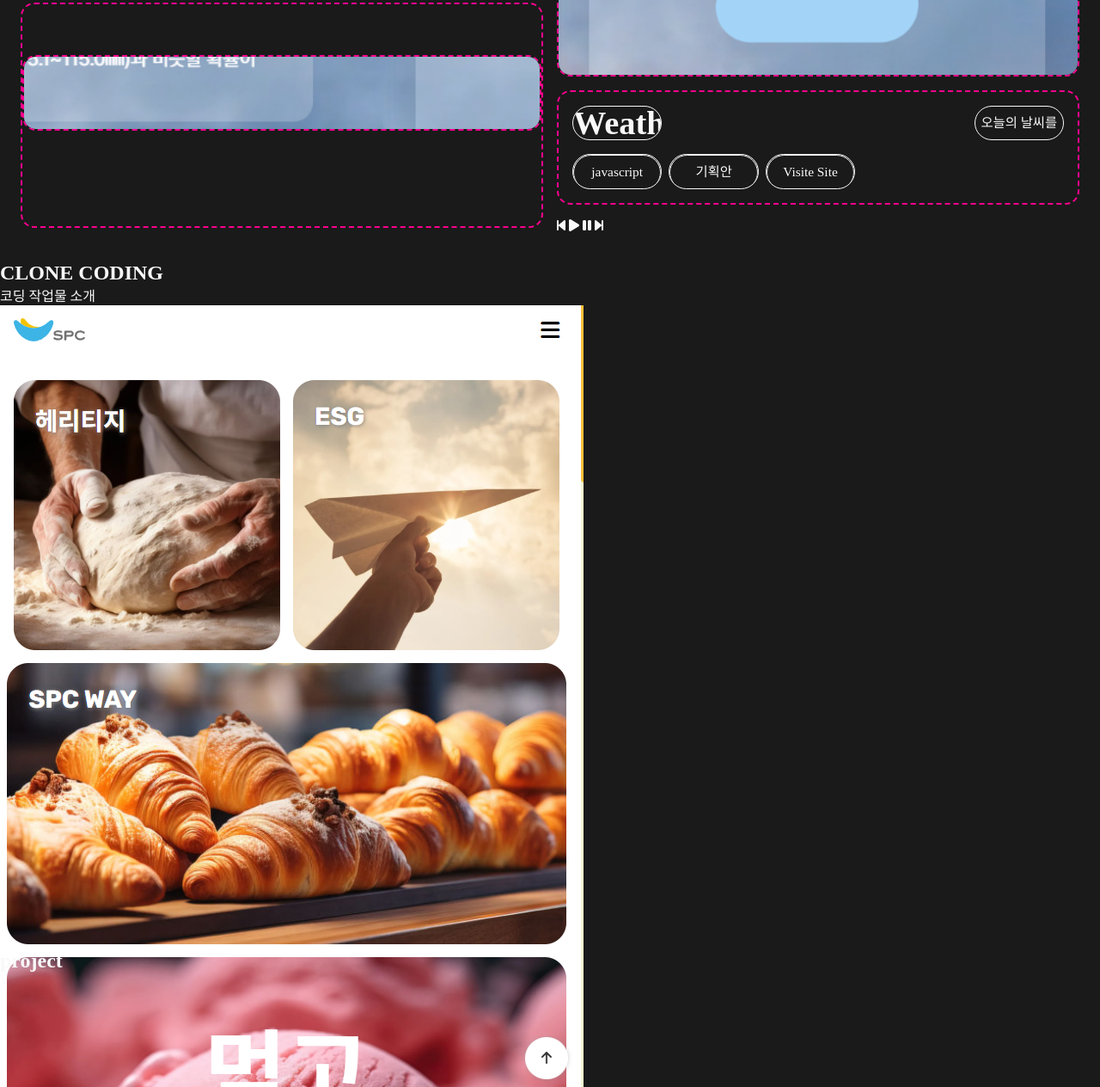
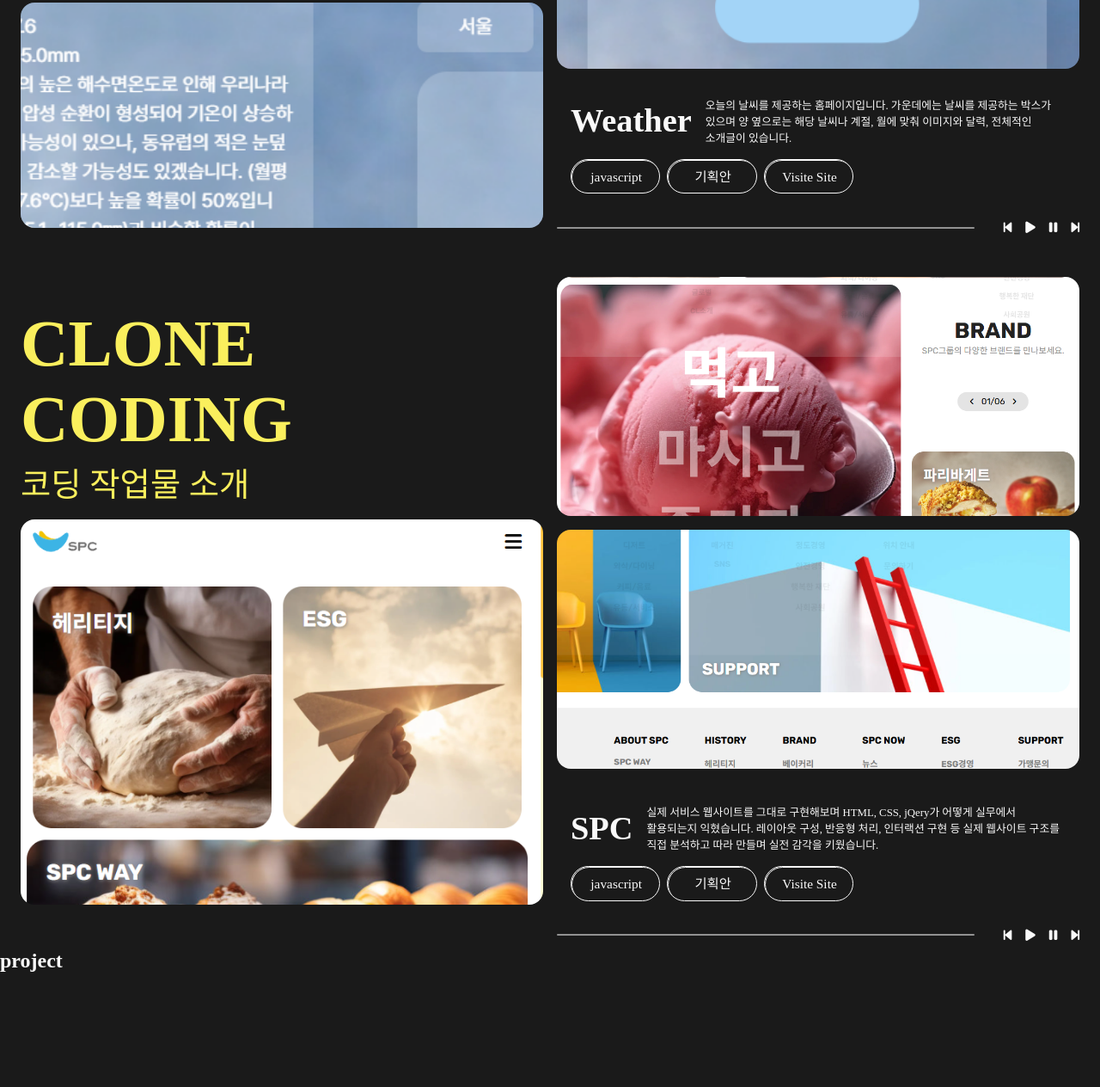
Before and after one commit to jjangminu/minpp, a plain HTML site: page main.html in a window 1280 px wide. Shown: the part 3126-4390 px from the top of the page at 86% size. Drawn offline with nearby package versions, Linux system fonts and the light colour scheme; a script that the page names is missing; a web font is replaced by a local one.

Commit message:
mainclonecss

```diff
--- a/css/main.css
+++ b/css/main.css
@@ -978,6 +978,7 @@
   gap: 1rem;
   box-sizing: border-box;
   align-items: center;
+  position: relative;
 }
 .codingHard > div {
   width: calc(100% / 2 - 2rem);
@@ -1009,7 +1010,7 @@
 .codingHard .left h2 {
   font-size: 6vw;
 }
-.codingHard .left ul {
+.codingHard .left > ul {
   height: 80%;
   width: 100%;
   display: flex;
@@ -1018,12 +1019,11 @@
   align-items: center;
   gap: 1rem;
 }
-.codingHard .left ul li {
+.codingHard .left > ul > li {
   width: 100%;
   height: calc(100% / 2 - 1rem);
   border-radius: 1rem;
   overflow: hidden;
-  border: 2px dashed #ff008e;
   box-sizing: border-box;
 }
 /* codingHard right */
@@ -1038,7 +1038,6 @@
   height: 75%;
   border-radius: 1rem;
   overflow: hidden;
-  border: 2px dashed #ff008e;
   box-sizing: border-box;
 }
 .codingHard .right .detail {
@@ -1047,7 +1046,6 @@
   justify-content: center;
   gap: 1rem;
   box-sizing: border-box;
-  border: 2px dashed #ff008e;
   padding: 1rem;
   border-radius: 1rem;
 }
@@ -1061,11 +1059,11 @@
 .codingHard .right .detail .wrap h4 {
   font-size: 3vw;
 }
-.codingHard .right .detail ul {
+.codingHard .right .detail .visit {
   display: flex;
   gap: 0.5rem;
 }
-.codingHard .right .detail ul li {
+.codingHard .right .detail .visit li {
   border-radius: 5rem;
   border: 1px solid #f9f9f9;
   overflow: hidden;
@@ -1083,12 +1081,209 @@
   background-color: #f9f9f9;
   color: #1a1a1a;
 }
-.codingHard .two,
-.codingHard .three {
+.codingHard .right .nav {
+  width: 100%;
+  position: relative;
+  display: flex;
+  justify-content: space-between;
+  align-items: center;
+}
+.codingHard .right .nav::before {
+  width: 80%;
+  height: 2px;
+  background-color: #f9f9f98a;
+  top: 0;
+  content: "";
+  border-radius: 1rem;
+}
+.codingHard .right .nav .line {
+  width: 0%;
+  background-color: #ff008e;
+  height: 2px;
+  position: absolute;
+  border-radius: 1rem;
+  transition: 0.5s;
+  transition: width 3s linear;
+}
+.codingHard .right .nav .button {
+  display: flex;
+  justify-content: center;
+  align-items: center;
+  gap: 1rem;
+  font-size: 1.2vw;
+}
+.codingHard .right .nav .button i {
+  cursor: pointer;
+  transition: 0.5s;
+}
+.codingHard .right .nav .button i:hover {
+  color: #ff008e;
+}
+.codingHard .roll li:nth-child(2),
+.codingHard .roll li:nth-child(3) {
   display: none;
 }
-
-/* aboutMe */
+.codingHard .nav .button i.on {
+  color: #ff008e;
+}
+
+/* codingClone */
+.codingClone {
+  display: flex;
+  justify-content: center;
+  gap: 1rem;
+  box-sizing: border-box;
+  align-items: center;
+  position: relative;
+}
+.codingClone > div {
+  width: calc(100% / 2 - 2rem);
+  box-sizing: border-box;
+  padding: 2rem 0;
+  height: 95%;
+}
+.codingClone img {
+  width: 100%;
+  height: 100%;
+  object-fit: cover;
+  transition: 0.5s;
+  cursor: pointer;
+}
+.codingClone img:hover {
+  transform: scale(1.2);
+}
+/* codingHard left */
+.codingClone .left {
+  display: flex;
+  flex-direction: column;
+  gap: 1rem;
+  justify-content: space-between;
+}
+.codingClone .left .txtWrap {
+  color: #faef5d;
+  font-size: 3vw;
+}
+.codingClone .left h2 {
+  font-size: 6vw;
+}
+.codingClone .left .imgWrap {
+  height: 75%;
+  border-radius: 1rem;
+  overflow: hidden;
+  box-sizing: border-box;
+}
+/* codingHard right */
+.codingClone .right {
+  height: 100%;
+  display: flex;
+  flex-direction: column;
+  justify-content: center;
+  gap: 1rem;
+}
+.codingClone .right > ul {
+  height: 80%;
+  width: 100%;
+  display: flex;
+  flex-direction: column;
+  justify-content: center;
+  align-items: center;
+  gap: 1rem;
+}
+.codingClone .right > ul > li {
+  width: 100%;
+  height: calc(100% / 2 - 1rem);
+  border-radius: 1rem;
+  overflow: hidden;
+  box-sizing: border-box;
+}
+.codingClone .right .detail {
+  display: flex;
+  flex-direction: column;
+  justify-content: center;
+  gap: 1rem;
+  box-sizing: border-box;
+  padding: 1rem;
+  border-radius: 1rem;
+}
+.codingClone .right .detail .wrap {
+  display: flex;
+  justify-content: space-between;
+  align-items: center;
+  gap: 1rem;
+  font-size: 1vw;
+}
+.codingClone .right .detail .wrap h4 {
+  font-size: 3vw;
+}
+.codingClone .right .detail .visit {
+  display: flex;
+  gap: 0.5rem;
+}
+.codingClone .right .detail .visit li {
+  border-radius: 5rem;
+  border: 1px solid #f9f9f9;
+  overflow: hidden;
+  height: 3vw;
+  line-height: 3vw;
+  width: 8vw;
+  text-align: center;
+  font-size: 1.2vw;
+}
+.codingClone .right .detail ul li a {
+  display: block;
+  transition: 0.5s;
+}
+.codingClone .right .detail ul li a:hover {
+  background-color: #f9f9f9;
+  color: #1a1a1a;
+}
+.codingClone .right .nav {
+  width: 100%;
+  position: relative;
+  display: flex;
+  justify-content: space-between;
+  align-items: center;
+}
+.codingClone .right .nav::before {
+  width: 80%;
+  height: 2px;
+  background-color: #f9f9f98a;
+  top: 0;
+  content: "";
+  border-radius: 1rem;
+}
+.codingClone .right .nav .line {
+  width: 0%;
+  background-color: #faef5d;
+  height: 2px;
+  position: absolute;
+  border-radius: 1rem;
+  transition: 0.5s;
+  transition: width 3s linear;
+}
+.codingClone .right .nav .button {
+  display: flex;
+  justify-content: center;
+  align-items: center;
+  gap: 1rem;
+  font-size: 1.2vw;
+}
+.codingClone .right .nav .button i {
+  cursor: pointer;
+  transition: 0.5s;
+}
+.codingClone .right .nav .button i:hover {
+  color: #faef5d;
+}
+.codingClone .roll li:nth-child(2),
+.codingClone .roll li:nth-child(3) {
+  display: none;
+}
+.codingClone .nav .button i.on {
+  color: #faef5d;
+}
+
+/* contact */
 .contact {
   position: relative;
   display: flex;
```
